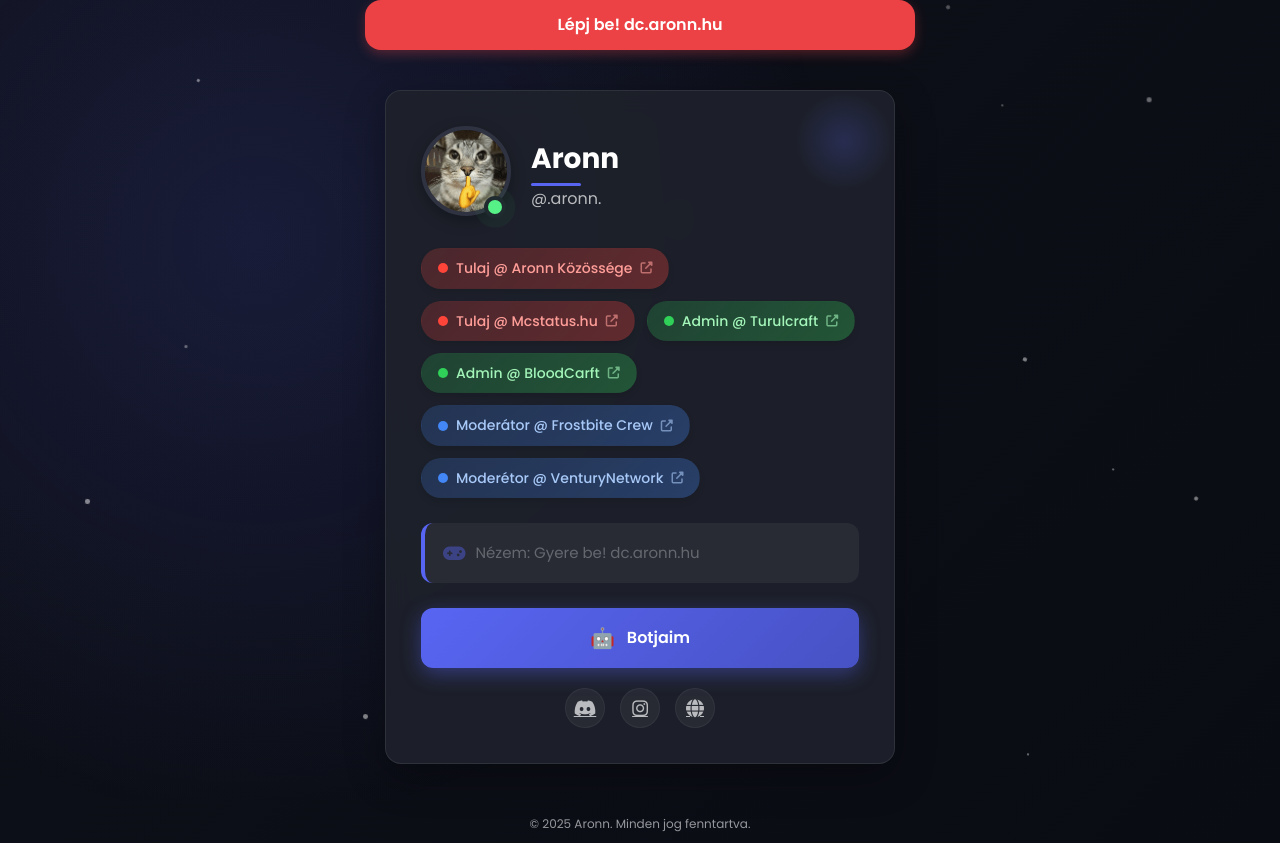
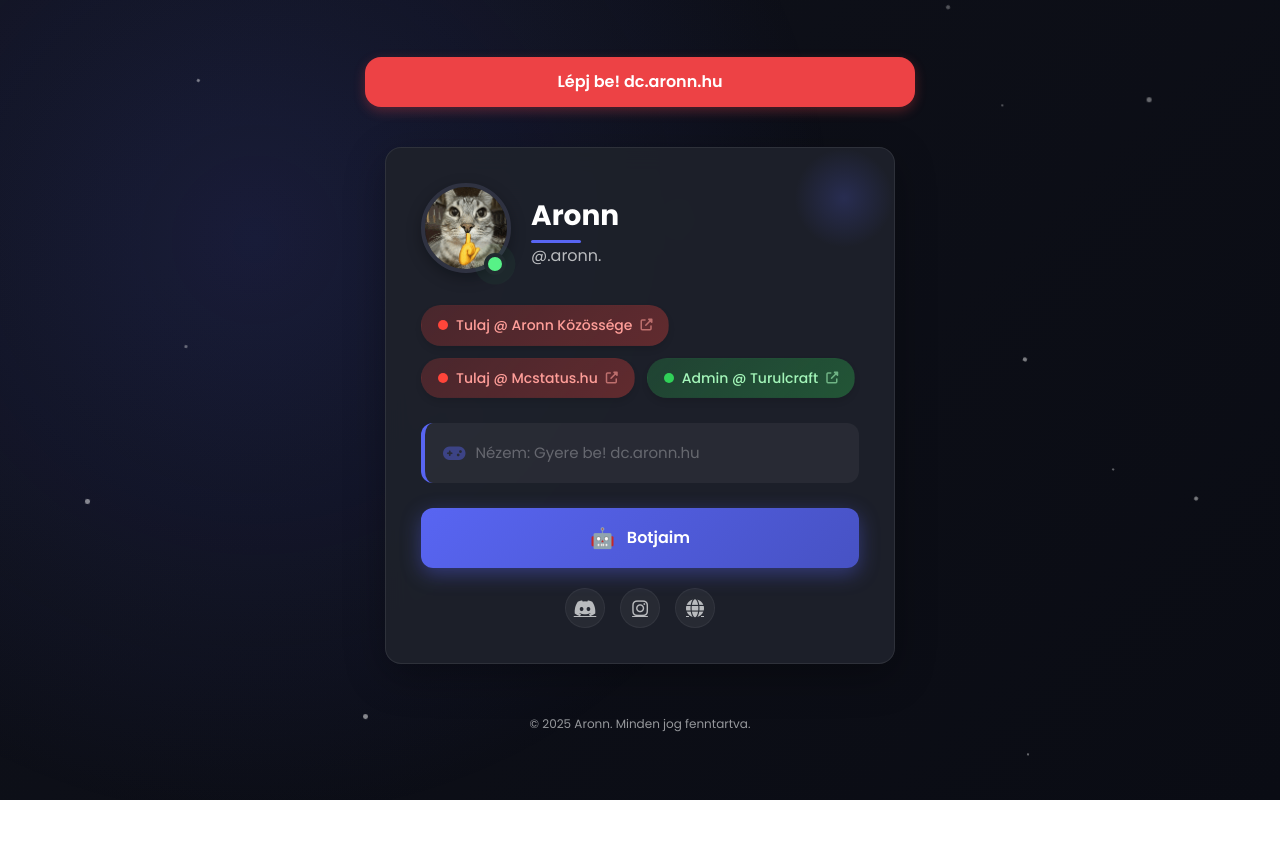
Before and after one commit to Aronn8852/aronn, a plain HTML site: page index.html in a window 1280 px wide. After the commit the page ends 800 px from the top, so only its background shows below. Drawn offline with Linux system fonts and the light colour scheme.

Commit message:
Update index.html

```diff
--- a/index.html
+++ b/index.html
@@ -570,21 +570,6 @@
                     <span>Admin @ Turulcraft</span>
                     <i class="fas fa-external-link-alt" style="margin-left: auto; opacity: 0.6; font-size: 12px;"></i>
                 </a>
-                <a href="https://discord.gg/nJPu7KTdJu" target="_blank" class="role admin">
-                    <span class="role-dot"></span>
-                    <span>Admin @ BloodCarft</span>
-                    <i class="fas fa-external-link-alt" style="margin-left: auto; opacity: 0.6; font-size: 12px;"></i>
-                </a>
-                <a href="https://discord.gg/t24agXyb5Q" target="_blank" class="role moderator">
-                    <span class="role-dot"></span>
-                    <span>Moderátor @ Frostbite Crew</span>
-                    <i class="fas fa-external-link-alt" style="margin-left: auto; opacity: 0.6; font-size: 12px;"></i>
-                </a>
-                <a href="https://discord.gg/XUCHwhPVVK" target="_blank" class="role moderator">
-                    <span class="role-dot"></span>
-                    <span>Moderétor @ VenturyNetwork</span>
-                    <i class="fas fa-external-link-alt" style="margin-left: auto; opacity: 0.6; font-size: 12px;"></i>
-                </a>
             </div>
             <div class="status-message">
                 <p><i class="fas fa-gamepad"></i> Nézem: Gyere be! dc.aronn.hu</p>
```
